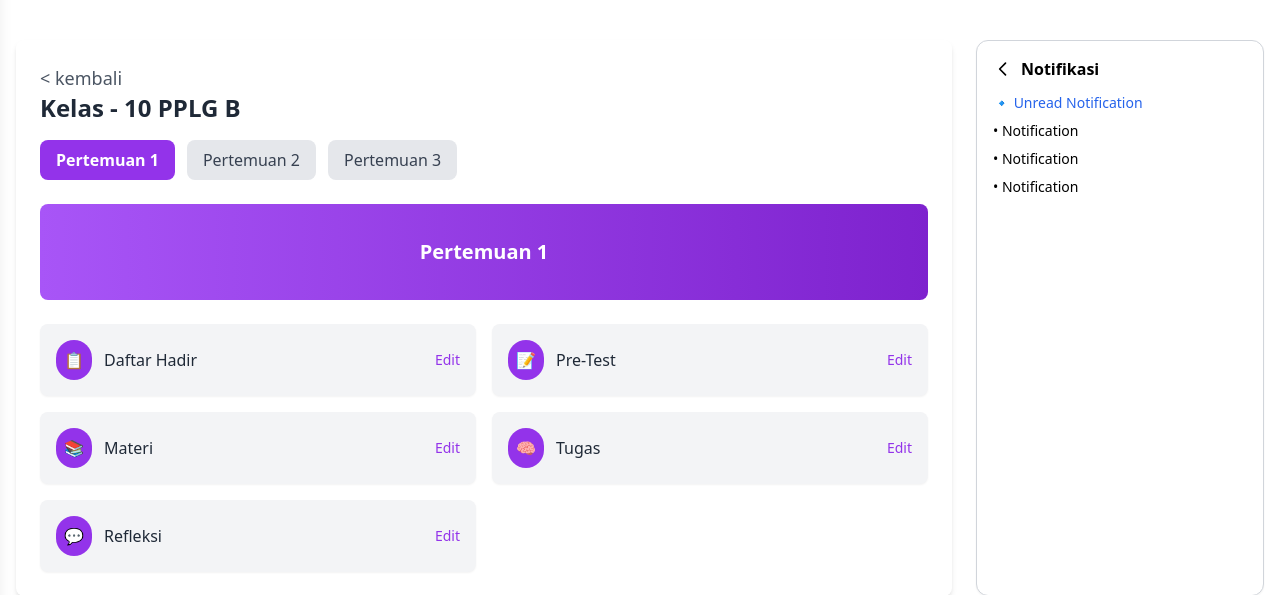
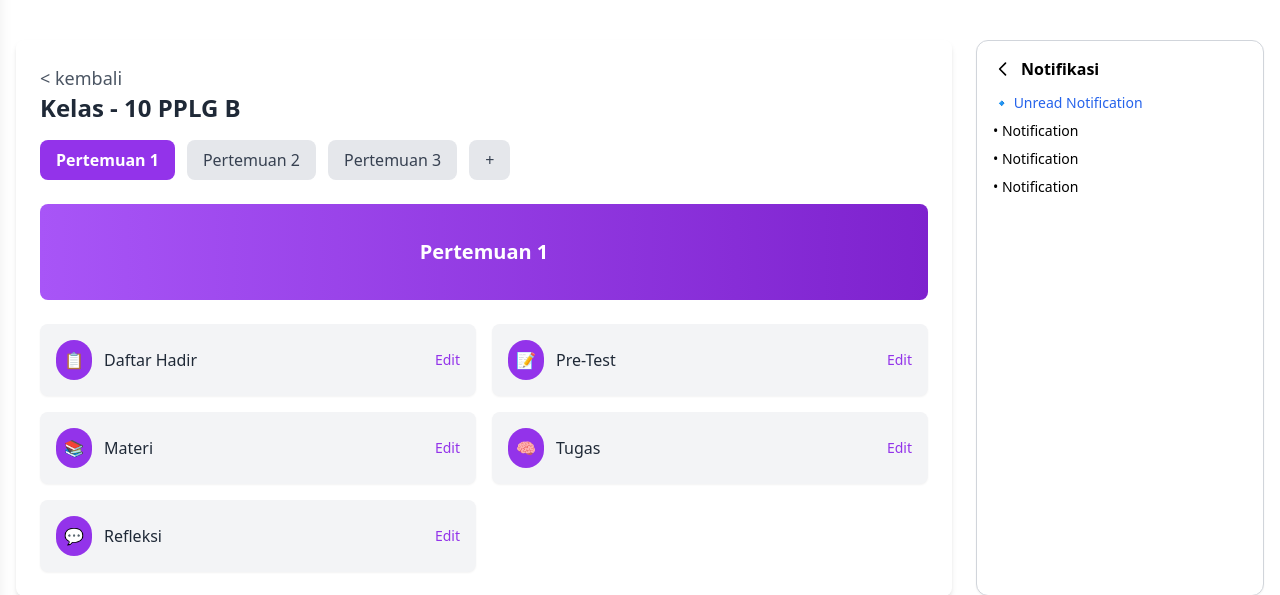
Before and after one commit to ZEROX-CX/NOVA, a PHP site: page /10-pplg-b.php in a window 1280 px wide. Shown: the part 62-657 px from the top of the page. Run offline with PHP 8.4, Linux system fonts and the light colour scheme; some libraries are stand-ins or nearby versions.

Commit message:
Update 10-pplg-b.php

```diff
--- a/10-pplg-b.php
+++ b/10-pplg-b.php
@@ -41,6 +41,7 @@ echo '
             <button class="px-4 py-2 bg-purple-600 text-white rounded-lg font-semibold">Pertemuan 1</button>
             <button class="px-4 py-2 bg-gray-200 text-gray-700 rounded-lg hover:bg-gray-300">Pertemuan 2</button>
             <button class="px-4 py-2 bg-gray-200 text-gray-700 rounded-lg hover:bg-gray-300">Pertemuan 3</button>
+            <button class="px-4 py-2 bg-gray-200 text-gray-700 rounded-lg hover:bg-gray-300">+</button>
           </div>
 
           <!-- Banner Dekoratif -->
```
